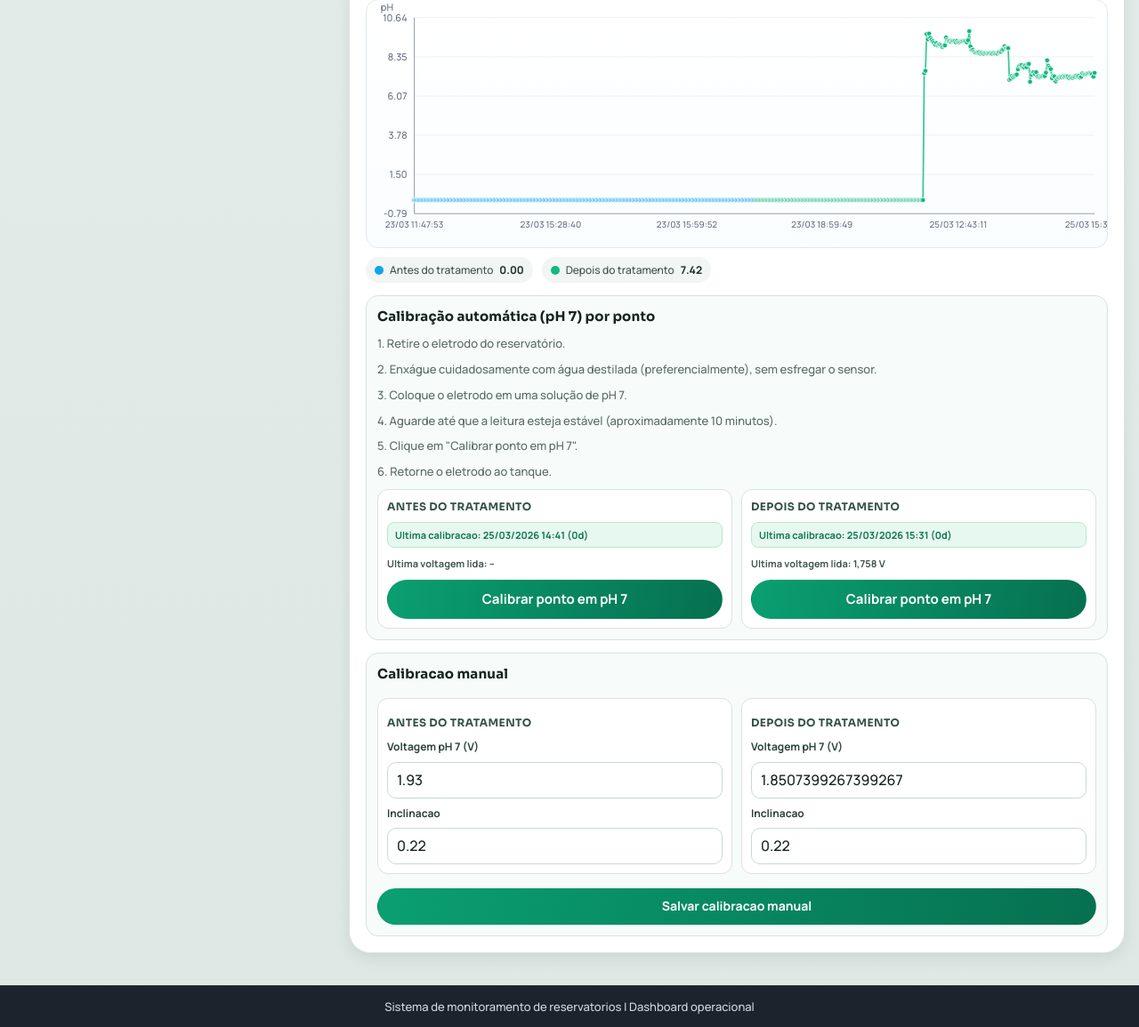
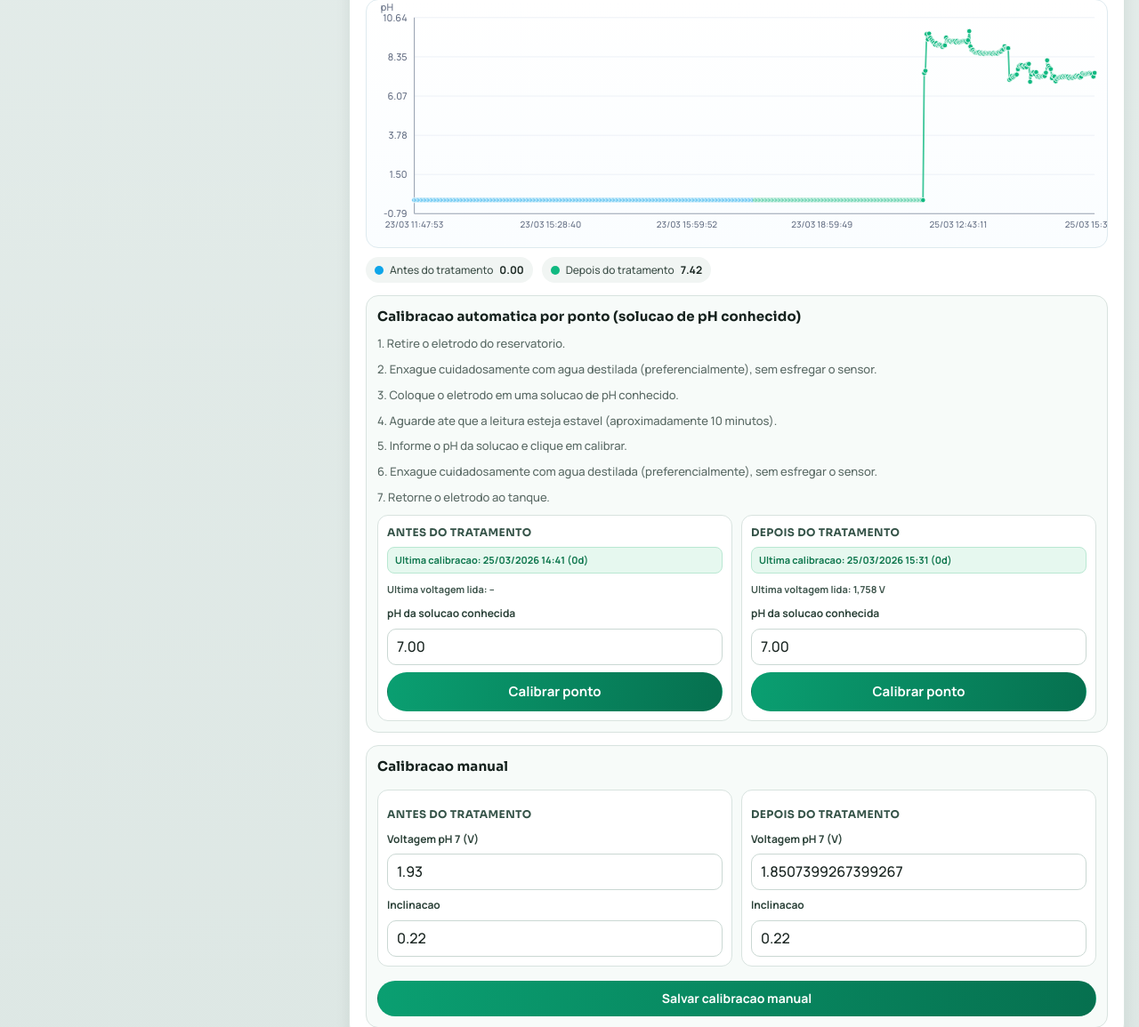
Before and after one commit to yRicke/MonitoramentoReservatorios, a Django app: page /reservatorios/8/ in a window 1280 px wide. Shown: the part 1829-2984 px from the top of the page at 89% size. Run offline with Django 5.2, Linux system fonts and the light colour scheme; a user stored in the database is signed in; data comes from the database, SQL or seed files in the repository; both versions use the stored data as it was after the commit.

Commit message:
feat: aprimorar calibracao automatica de pH com solucao conhecida e migrar regras para faixas de potabilidade
substitui calibracao automatica fixa em pH 7 por calibracao usando pH de solucao conhecido informado pelo usuario
adiciona campo ph_solucao por ponto no front de calibracao automatica
ajusta backend para validar pH informado (0 a 14) e calcular Vref pH7 equivalente com base na inclinacao atual
melhora mensagem de sucesso da calibracao automatica com detalhes do ajuste aplicado
migra logica de qualidade de metas para faixas min/max por metrica
adiciona faixas no Reservatorio para TDS, turbidez, temperatura e pH com defaults de referencia potavel
atualiza ingestao e status do dashboard para usar classificacao por faixa com margens de atencao/perigo
atualiza formulario de detalhe para editar faixas min/max
adiciona migracao 0016_reservatorio_faixas_potabilidade
atualiza admin e testes para novos fluxos e compatibilidade legada
valida suite completa com testes passando

```diff
--- a/app/templates/reservatorio/detalhe.html
+++ b/app/templates/reservatorio/detalhe.html
@@ -133,14 +133,15 @@
             </div>
 
             <section class="ph-calibration-section">
-                <h5>Calibração automática (pH 7) por ponto</h5>
-                <p class="status-meta">1. Retire o eletrodo do reservatório.</p>
-                <p class="status-meta">2. Enxágue cuidadosamente com água destilada (preferencialmente), sem esfregar o
-                    sensor.</p>
-                <p class="status-meta">3. Coloque o eletrodo em uma solução de pH 7.</p>
-                <p class="status-meta">4. Aguarde até que a leitura esteja estável (aproximadamente 10 minutos).</p>
-                <p class="status-meta">5. Clique em "Calibrar ponto em pH 7".</p>
-                <p class="status-meta">6. Retorne o eletrodo ao tanque.</p>
+                <h5>Calibracao automatica por ponto (solucao de pH conhecido)</h5>
+                <p class="status-meta">1. Retire o eletrodo do reservatorio.</p>
+                <p class="status-meta">2. Enxague cuidadosamente com agua destilada (preferencialmente), sem esfregar o sensor.</p>
+                <p class="status-meta">3. Coloque o eletrodo em uma solucao de pH conhecido.</p>
+                <p class="status-meta">4. Aguarde ate que a leitura esteja estavel (aproximadamente 10 minutos).</p>
+                <p class="status-meta">5. Informe o pH da solucao e clique em calibrar.</p>
+                <p class="status-meta">6. Enxague cuidadosamente com agua destilada (preferencialmente), sem esfregar o sensor.</p>
+                <p class="status-meta">7. Retorne o eletrodo ao tanque.</p>
+
 
                 <div class="ph-auto-grid">
                     <form class="ph-auto-card" method="post"
@@ -164,7 +165,9 @@
                             --
                             {% endif %}
                         </p>
-                        <button class="btn-main" type="submit">Calibrar ponto em pH 7</button>
+                        <label for="ph_solucao_antes">pH da solucao conhecida</label>
+                        <input id="ph_solucao_antes" name="ph_solucao" type="number" min="0" max="14" step="0.01" value="7.00" required>
+                        <button class="btn-main" type="submit">Calibrar ponto</button>
                     </form>
 
                     <form class="ph-auto-card" method="post"
@@ -188,7 +191,9 @@
                             --
                             {% endif %}
                         </p>
-                        <button class="btn-main" type="submit">Calibrar ponto em pH 7</button>
+                        <label for="ph_solucao_depois">pH da solucao conhecida</label>
+                        <input id="ph_solucao_depois" name="ph_solucao" type="number" min="0" max="14" step="0.01" value="7.00" required>
+                        <button class="btn-main" type="submit">Calibrar ponto</button>
                     </form>
                 </div>
             </section>
--- a/app/views.py
+++ b/app/views.py
@@ -232,10 +232,21 @@ def reservatorio_calibracao_ph_auto(request, reservatorio_id):
         return redirect("index")
 
     ponto_tipo = request.POST.get("ponto_tipo")
+    ph_solucao_raw = request.POST.get("ph_solucao", "7")
     try:
         ponto_tipo_normalizado = PontoMonitoramento.normalizar_tipo(ponto_tipo)
     except ValueError:
         messages.error(request, "Ponto de calibracao invalido.")
+        return redirect("reservatorio_detalhe", reservatorio_id=reservatorio.id)
+
+    try:
+        ph_solucao = float(ph_solucao_raw)
+    except (TypeError, ValueError):
+        messages.error(request, "pH da solucao invalido.")
+        return redirect("reservatorio_detalhe", reservatorio_id=reservatorio.id)
+
+    if not math.isfinite(ph_solucao) or ph_solucao < 0 or ph_solucao > 14:
+        messages.error(request, "pH da solucao deve estar entre 0 e 14.")
         return redirect("reservatorio_detalhe", reservatorio_id=reservatorio.id)
 
     reservatorio.garantir_pontos_monitoramento()
@@ -249,8 +260,9 @@ def reservatorio_calibracao_ph_auto(request, reservatorio_id):
         messages.error(request, "Nao ha voltagem de pH na ultima leitura deste ponto.")
         return redirect("reservatorio_detalhe", reservatorio_id=reservatorio.id)
 
+    ph7_equivalente = ultima_tensao + (ponto.ph_inclinacao * (ph_solucao - 7.0))
     try:
-        ponto.atualizar_calibracao_ph(ph_voltagem_referencia_7=ultima_tensao)
+        ponto.atualizar_calibracao_ph(ph_voltagem_referencia_7=ph7_equivalente)
     except ValueError as exc:
         messages.error(request, str(exc))
         return redirect("reservatorio_detalhe", reservatorio_id=reservatorio.id)
@@ -258,7 +270,11 @@ def reservatorio_calibracao_ph_auto(request, reservatorio_id):
     nome_ponto = "antes" if ponto.tipo == PontoMonitoramento.TIPO_ANTES else "depois"
     messages.success(
         request,
-        f"Calibracao automatica aplicada no ponto {nome_ponto} com {ultima_tensao:.3f}V.",
+        (
+            f"Calibracao automatica aplicada no ponto {nome_ponto}: "
+            f"solucao pH {ph_solucao:.2f}, leitura {ultima_tensao:.3f}V, "
+            f"Vref pH7 ajustada para {ph7_equivalente:.3f}V."
+        ),
     )
     return redirect("reservatorio_detalhe", reservatorio_id=reservatorio.id)
 
--- a/static/css/components.css
+++ b/static/css/components.css
@@ -18,7 +18,8 @@
 .edit-form input:focus-visible,
 .edit-form select:focus-visible,
 .auth-form input:focus-visible,
-.ph-calibration-form input:focus-visible {
+.ph-calibration-form input:focus-visible,
+.ph-auto-card input:focus-visible {
     outline: 2px solid rgba(10, 159, 113, 0.42);
     outline-offset: 2px;
 }
@@ -641,6 +642,21 @@
     color: #355348;
 }
 
+.ph-auto-card label {
+    font-size: 12px;
+    font-weight: 700;
+    color: #2c4239;
+}
+
+.ph-auto-card input {
+    width: 100%;
+    border: 1px solid #cad8d3;
+    border-radius: 10px;
+    padding: 8px 10px;
+    background: #ffffff;
+    color: var(--color-text);
+}
+
 .ph-calibration-form {
     display: grid;
     gap: 8px;
```
Also changed, not shown: app/tests.py (+33 -2 lines), db.sqlite3.
